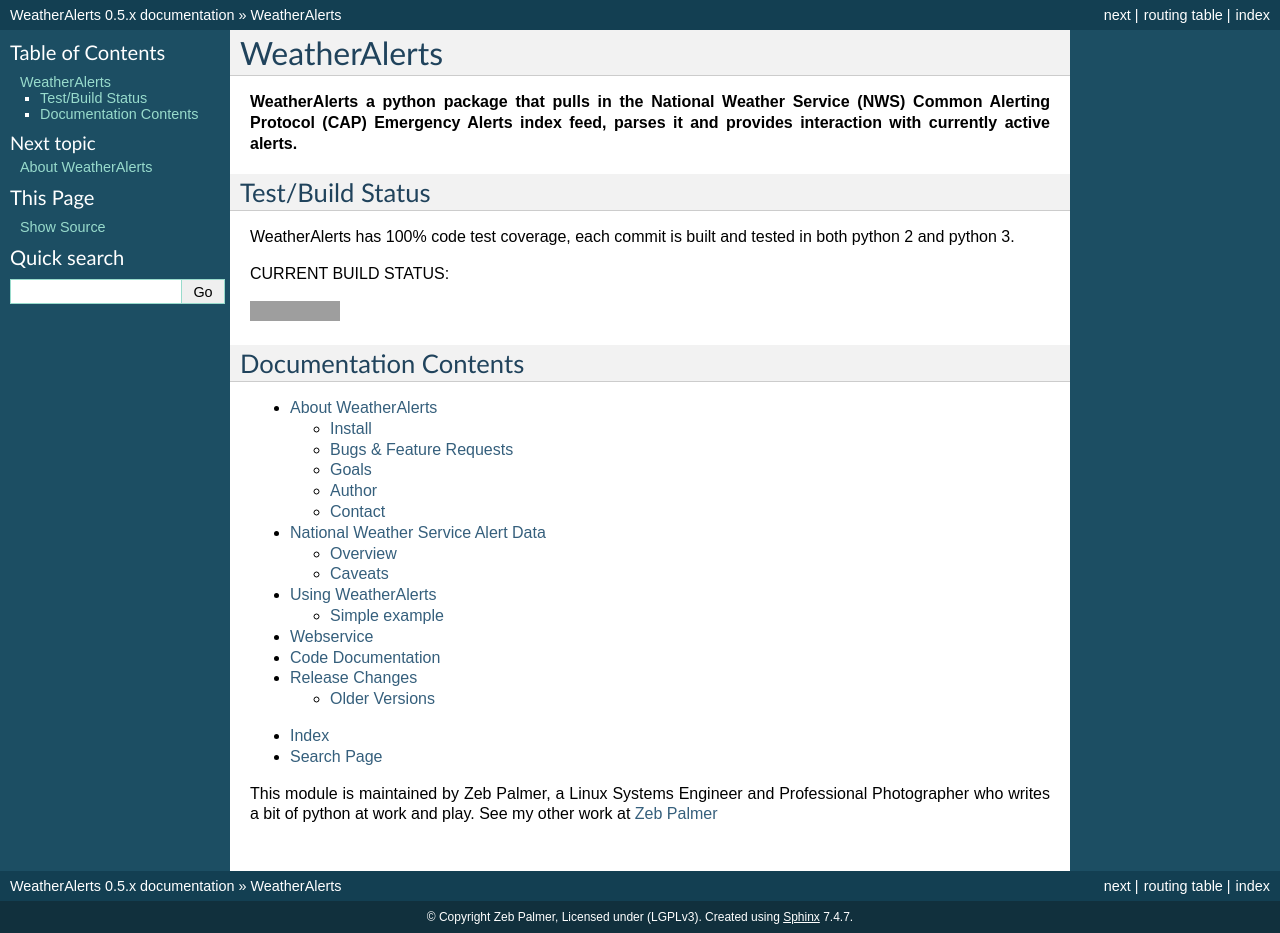
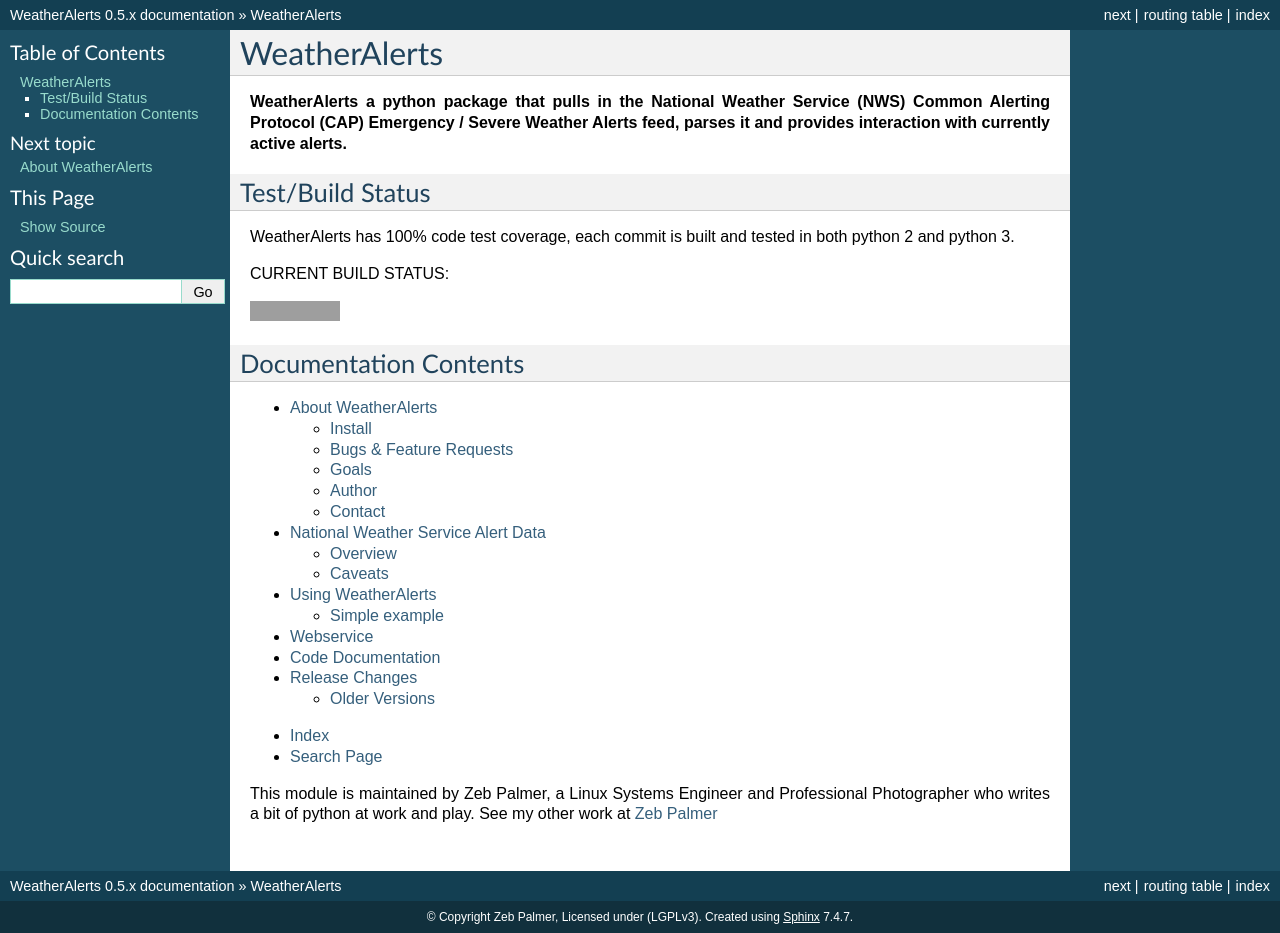
Before and after one commit to zebpalmer/WeatherAlerts, a Sphinx documentation site: the page built from docs/index.rst, in a window 1280 px wide. Built offline with Sphinx 7.4.7, drawn with Linux system fonts in a browser that asks for light colours; grey boxes are pictures that could not be loaded.

```diff
--- a/docs/index.rst
+++ b/docs/index.rst
@@ -3,7 +3,7 @@
 *********************
 
 
-**WeatherAlerts a python package that pulls in the National Weather Service (NWS) Common Alerting Protocol (CAP) Emergency Alerts index feed, parses it and provides interaction with currently active alerts.**
+**WeatherAlerts a python package that pulls in the National Weather Service (NWS) Common Alerting Protocol (CAP) Emergency / Severe Weather Alerts feed, parses it and provides interaction with currently active alerts.**
 
 Test/Build Status
 ------------------
--- a/setup.py
+++ b/setup.py
@@ -23,7 +23,7 @@
     license='LGPLv3',
     description='Parse the National Weather Service Emergency Alerts Feed (NWS CAP format), do useful stuff with it',
     long_description=readme,
-    install_requires=['requests'],
+    install_requires=['requests', 'sphinxcontrib-httpdomain', 'bottle'],
     use_2to3=True,
     classifiers=[
               'Development Status :: 4 - Beta',
```
